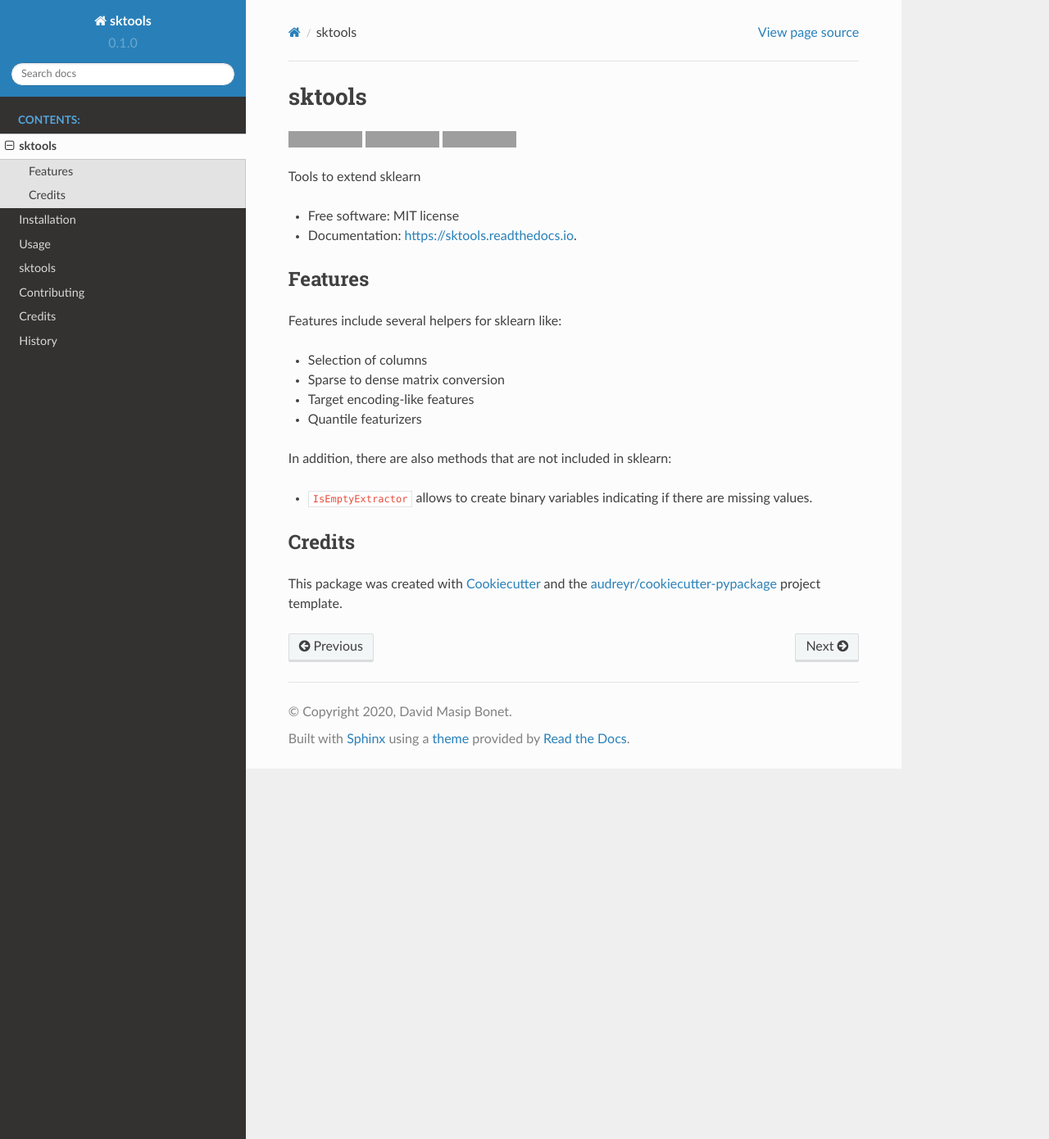
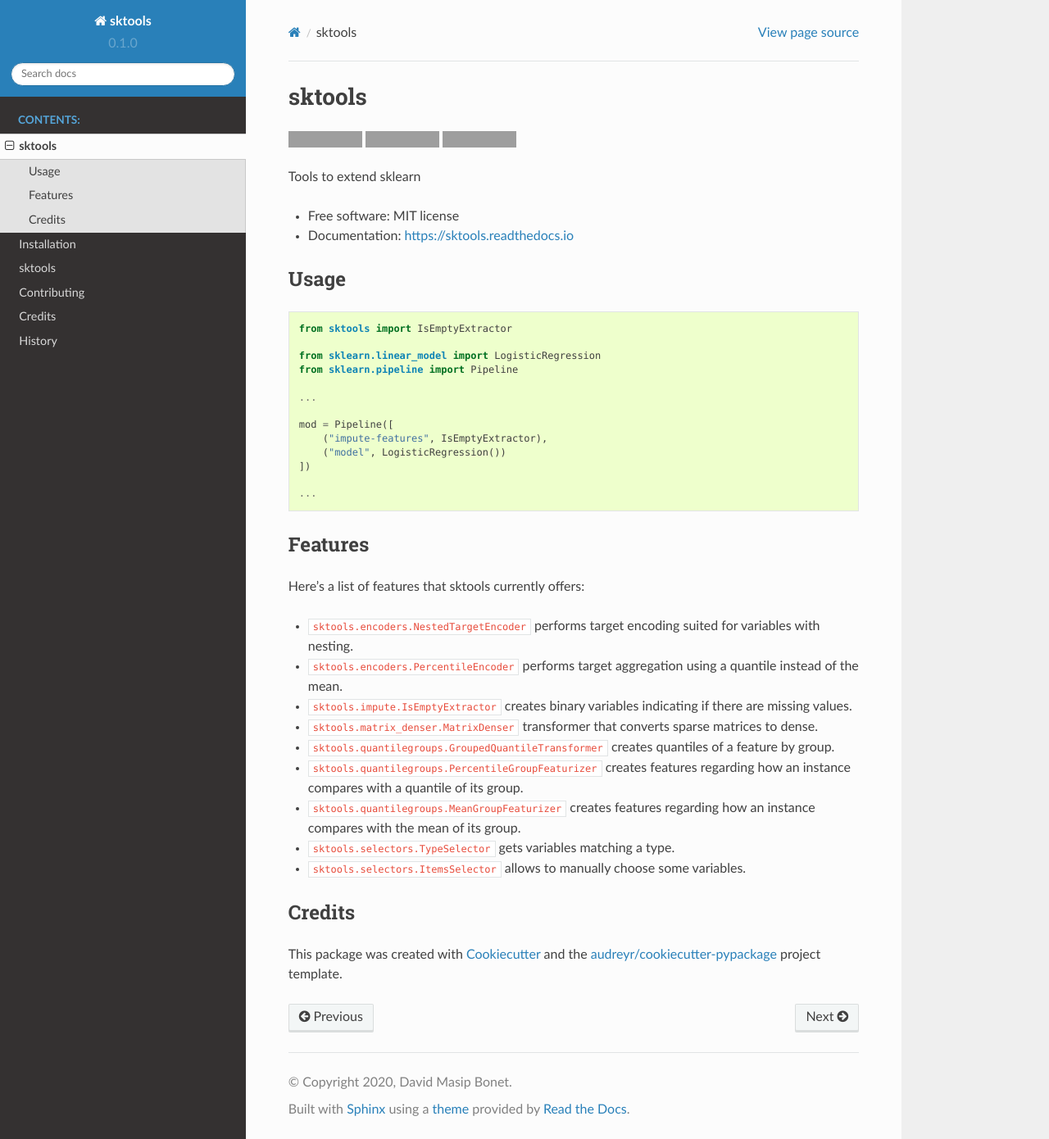
Before and after one commit to david26694/sktools, a Sphinx documentation site: the page built from docs/readme.rst, in a window 1280 px wide and 1390 px high. Shown: the whole window at 82% size. Built offline with Sphinx 7.4.7 and the Read the Docs theme 2.0.0, drawn with Linux system fonts in a browser that asks for light colours; pages that are not in the unit, such as notebooks, are missing from menus; grey boxes are pictures that could not be loaded.

Commit message:
Better docs

```diff
--- a/README.rst
+++ b/README.rst
@@ -18,24 +18,49 @@
 
 Tools to extend sklearn
 
+* Free software: MIT license
+* Documentation: https://sktools.readthedocs.io
 
-* Free software: MIT license
-* Documentation: https://sktools.readthedocs.io.
+
+Usage
+-----
+
+.. code-block:: python
+
+  from sktools import IsEmptyExtractor
+
+  from sklearn.linear_model import LogisticRegression
+  from sklearn.pipeline import Pipeline
+
+  ...
+
+  mod = Pipeline([
+      ("impute-features", IsEmptyExtractor),
+      ("model", LogisticRegression())
+  ])
+
+  ...
+
+
+
+
 
 
 Features
 --------
 
-Features include several helpers for sklearn like:
+Here's a list of features that sktools currently offers:
 
-* Selection of columns
-* Sparse to dense matrix conversion
-* Target encoding-like features
-* Quantile featurizers
+* ``sktools.encoders.NestedTargetEncoder`` performs target encoding suited for variables with nesting.
+* ``sktools.encoders.PercentileEncoder`` performs target aggregation using a quantile instead of the mean.
+* ``sktools.impute.IsEmptyExtractor`` creates binary variables indicating if there are missing values.
+* ``sktools.matrix_denser.MatrixDenser`` transformer that converts sparse matrices to dense.
+* ``sktools.quantilegroups.GroupedQuantileTransformer`` creates quantiles of a feature by group.
+* ``sktools.quantilegroups.PercentileGroupFeaturizer`` creates features regarding how an instance compares with a quantile of its group.
+* ``sktools.quantilegroups.MeanGroupFeaturizer`` creates features regarding how an instance compares with the mean of its group.
+* ``sktools.selectors.TypeSelector`` gets variables matching a type.
+* ``sktools.selectors.ItemsSelector`` allows to manually choose some variables.
 
-In addition, there are also methods that are not included in sklearn:
-
-* ``IsEmptyExtractor`` allows to create binary variables indicating if there are missing values.
 
 
 Credits
--- a/setup.py
+++ b/setup.py
@@ -43,6 +43,6 @@
     test_suite='tests',
     tests_require=test_requirements,
     url='https://github.com/david26694/sktools',
-    version='0.1.0',
+    version='0.1.1',
     zip_safe=False,
 )
```
Also changed, not shown: docs/index.rst (+22 -0 lines), docs/usage.rst (deleted, +0 -7 lines).
